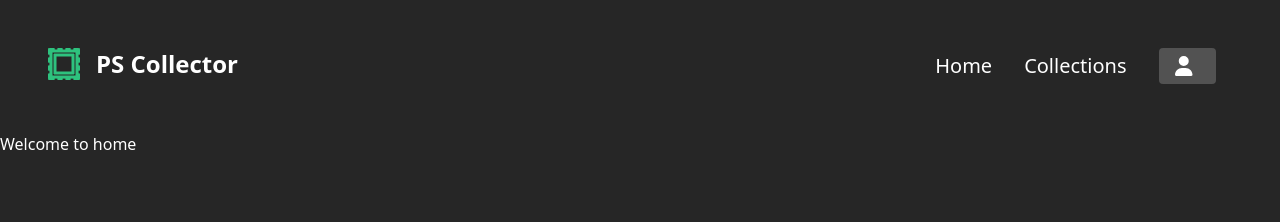
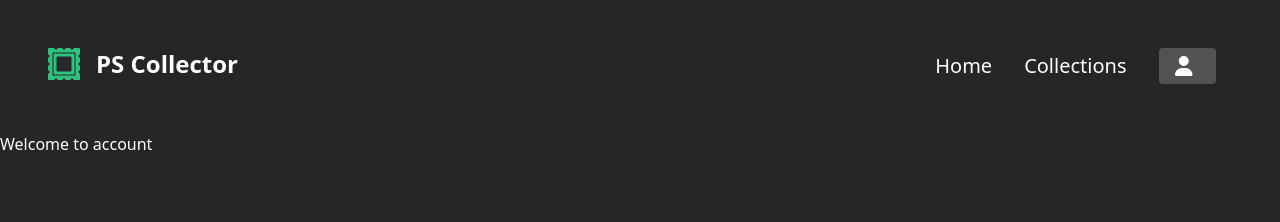
Before and after one commit to Jelcoo/PS-Collector, a Vue app in the folder vue/: page /account in a window 1280 px wide. Shown: the top 222 px of the page. Built offline with nearby package versions, Linux system fonts and the light colour scheme; no server answers; sample sign-in values are in the browser's storage.

Commit message:
Cleaner router imports

```diff
--- /dev/null
+++ b/vue/src/views/account/AccountView.vue
@@ -0,0 +1,3 @@
+<template>
+    <main>Welcome to account</main>
+</template>
```
Also changed, not shown: vue/src/router/index.ts (+3 -5 lines).
